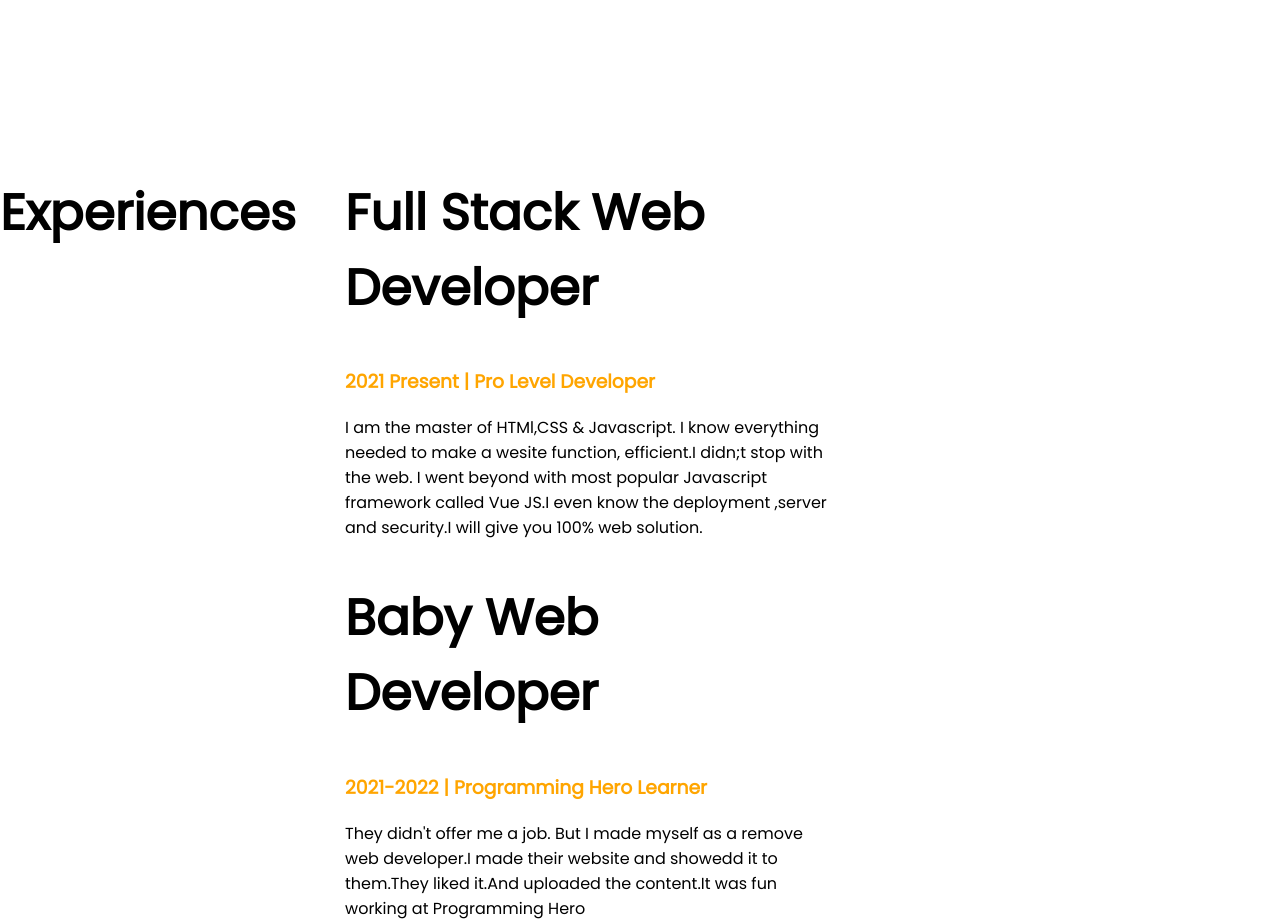
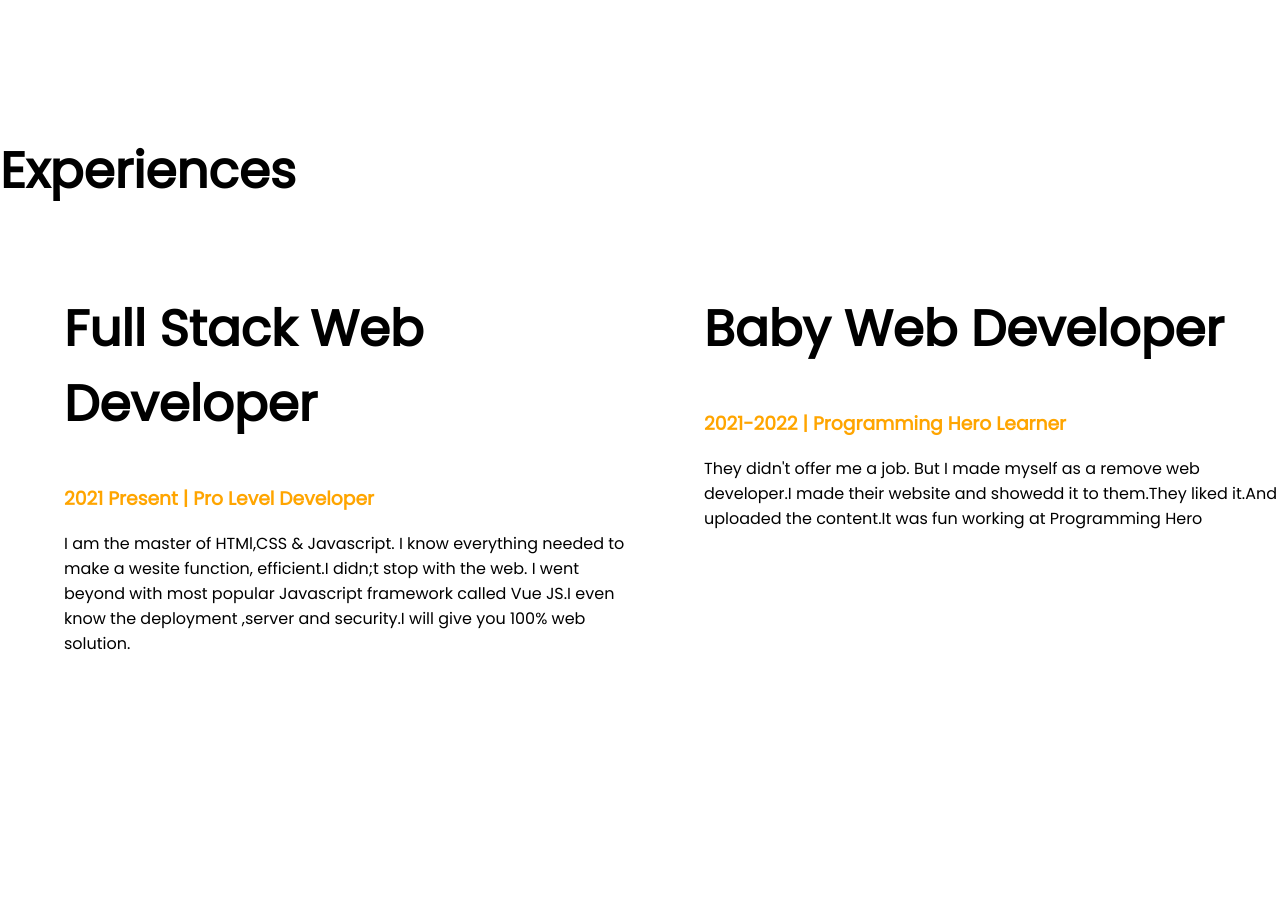
Before and after one commit to haquesomrat/my-developer-portfolio, a plain HTML site: page index.html in a window 1280 px wide. Shown: the part 1080-2004 px from the top of the page. After the commit the page ends 1902 px from the top, so only its background shows below. Drawn offline with Linux system fonts and the light colour scheme.

Commit message:
flexible added

```diff
--- a/style.css
+++ b/style.css
@@ -8,7 +8,7 @@ h1{
 .Name{
     color: orange;
 }
-section{
+.flexible-container{
     display: flex;
     margin-bottom: 150px;
 }
```
